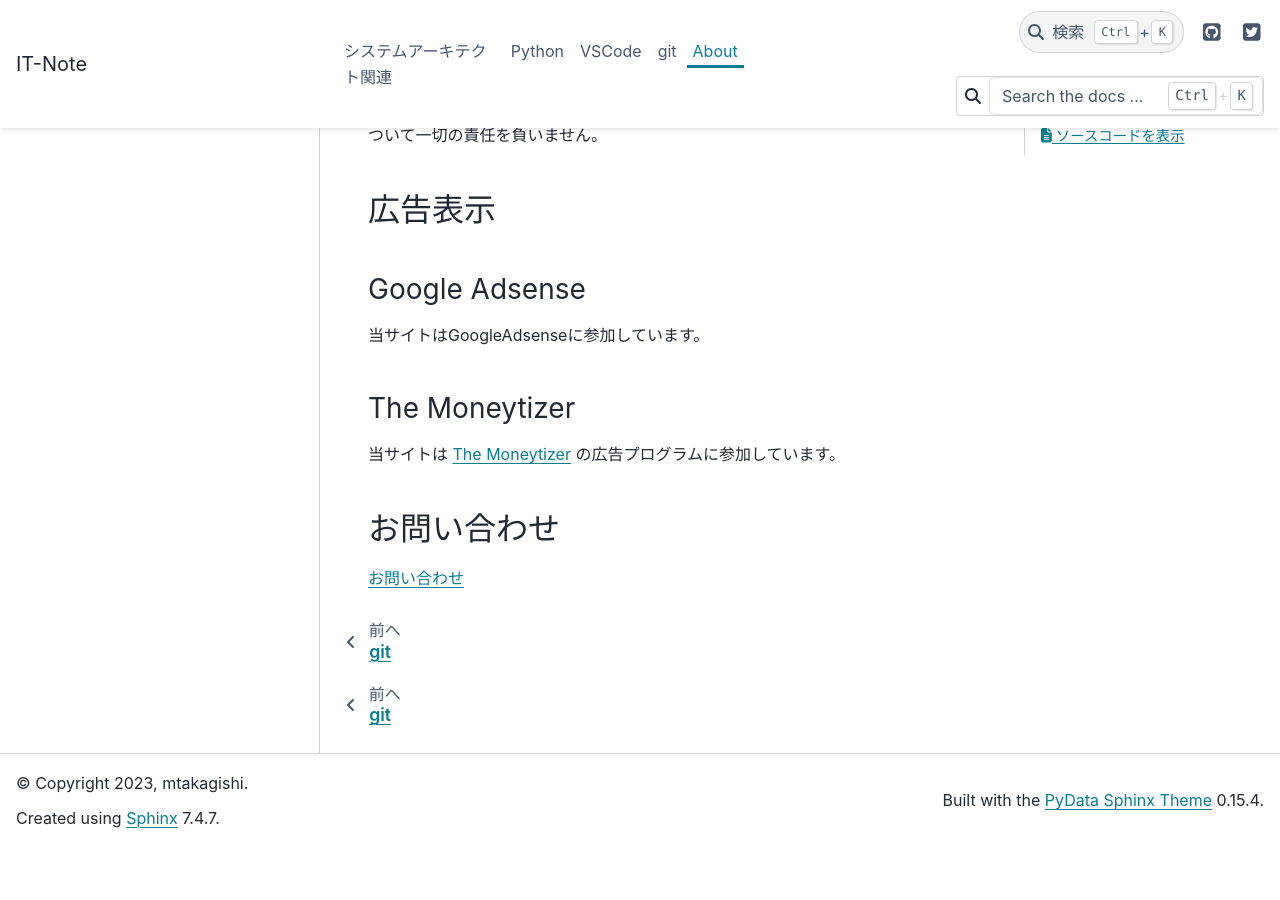
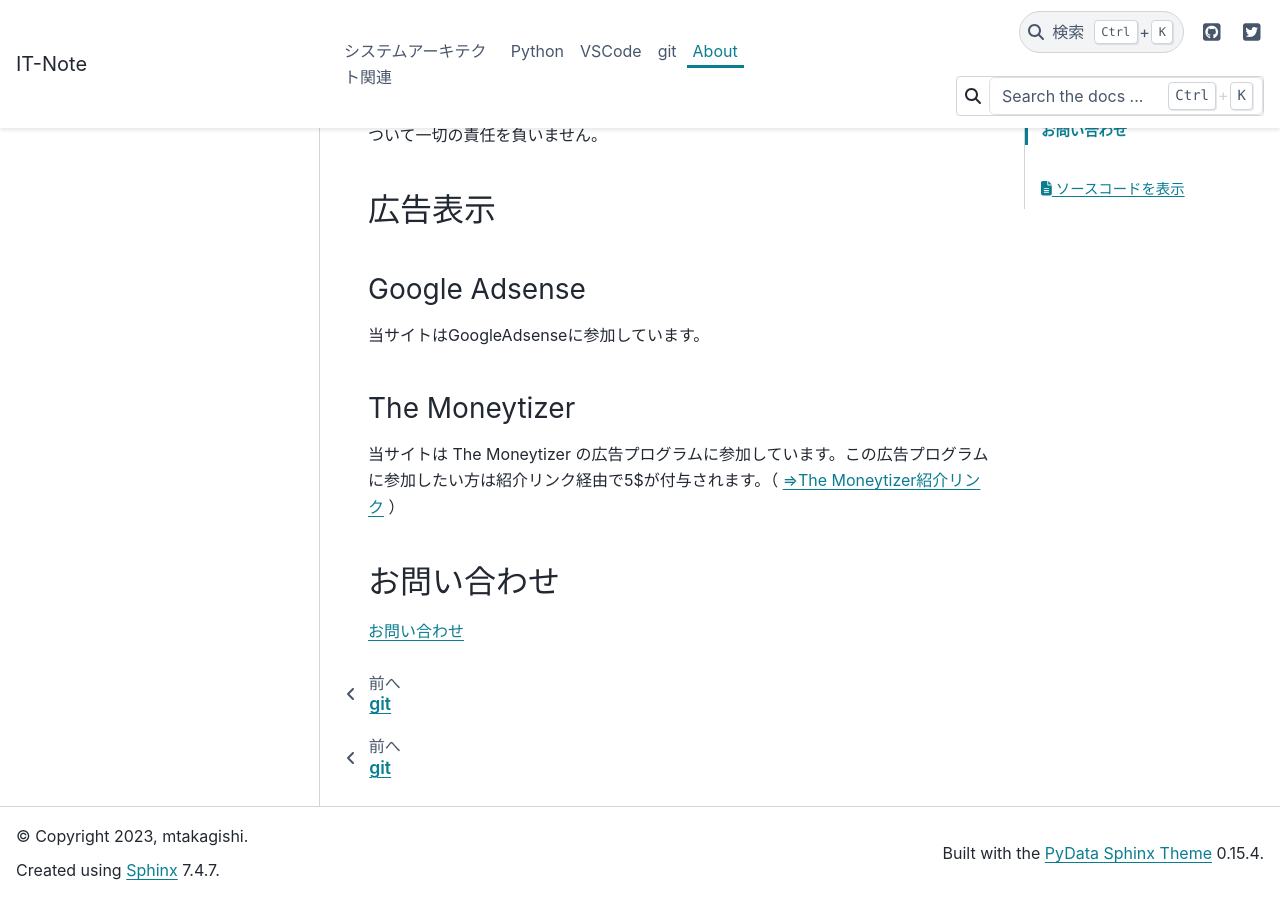
Before and after one commit to mtakagishi/note, a Sphinx documentation site: the page built from docs/about.rst, in a window 1280 px wide and 900 px high, scrolled down 724 px. Built offline with Sphinx 7.4.7 and the PyData theme 0.15.4, drawn with Linux system fonts in a browser that asks for light colours; before the commit the page ends 1571 px from its top, so only the background shows below that.

Commit message:
微修正

```diff
--- a/docs/about.rst
+++ b/docs/about.rst
@@ -27,7 +27,7 @@ Google Adsense
 
 The Moneytizer
 -------------------
-当サイトは `The Moneytizer <https://us.themoneytizer.com/&sponsor=145d85f430008add7c50469cf587a9e9#inscription>`_ の広告プログラムに参加しています。
+当サイトは The Moneytizer の広告プログラムに参加しています。この広告プログラムに参加したい方は紹介リンク経由で5$が付与されます。（ `⇒The Moneytizer紹介リンク <https://us.themoneytizer.com/&sponsor=145d85f430008add7c50469cf587a9e9#inscription>`_ ）
 
 お問い合わせ
 ================================
```
